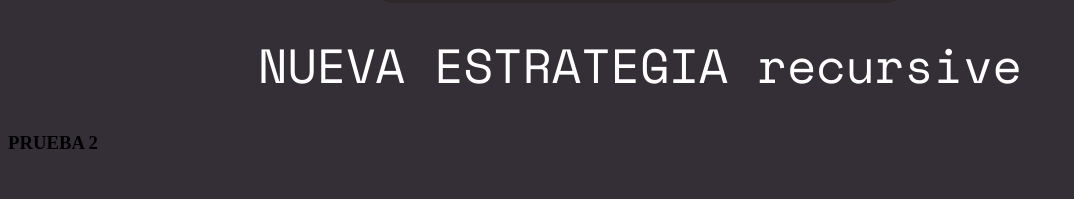
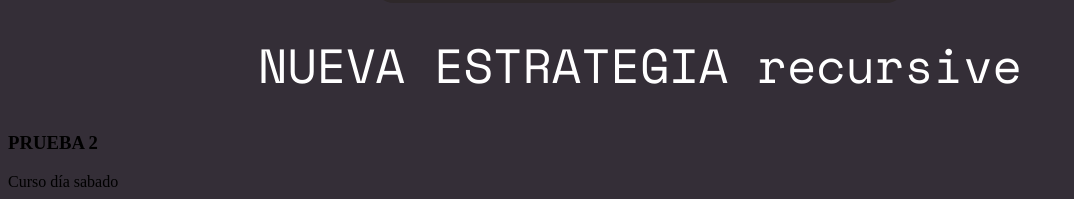
Before and after one commit to sixtoguerra1982/taller_ejemplo, a plain HTML site: page index.html in a window 1280 px wide. Shown: the part 706-905 px from the top of the page, without its empty margins (0-1074 px from the left). Before the commit the page ends 879 px from the top, so only its background shows below. Drawn offline with nearby package versions, Linux system fonts and the light colour scheme.

Commit message:
new line

```diff
--- a/index.html
+++ b/index.html
@@ -21,5 +21,6 @@
   </div>
   <h1>NUEVA ESTRATEGIA recursive </h1>
   <h3>PRUEBA 2</h3>
+  <div>Curso día sabado</div>
 </body>
 </html>
```
